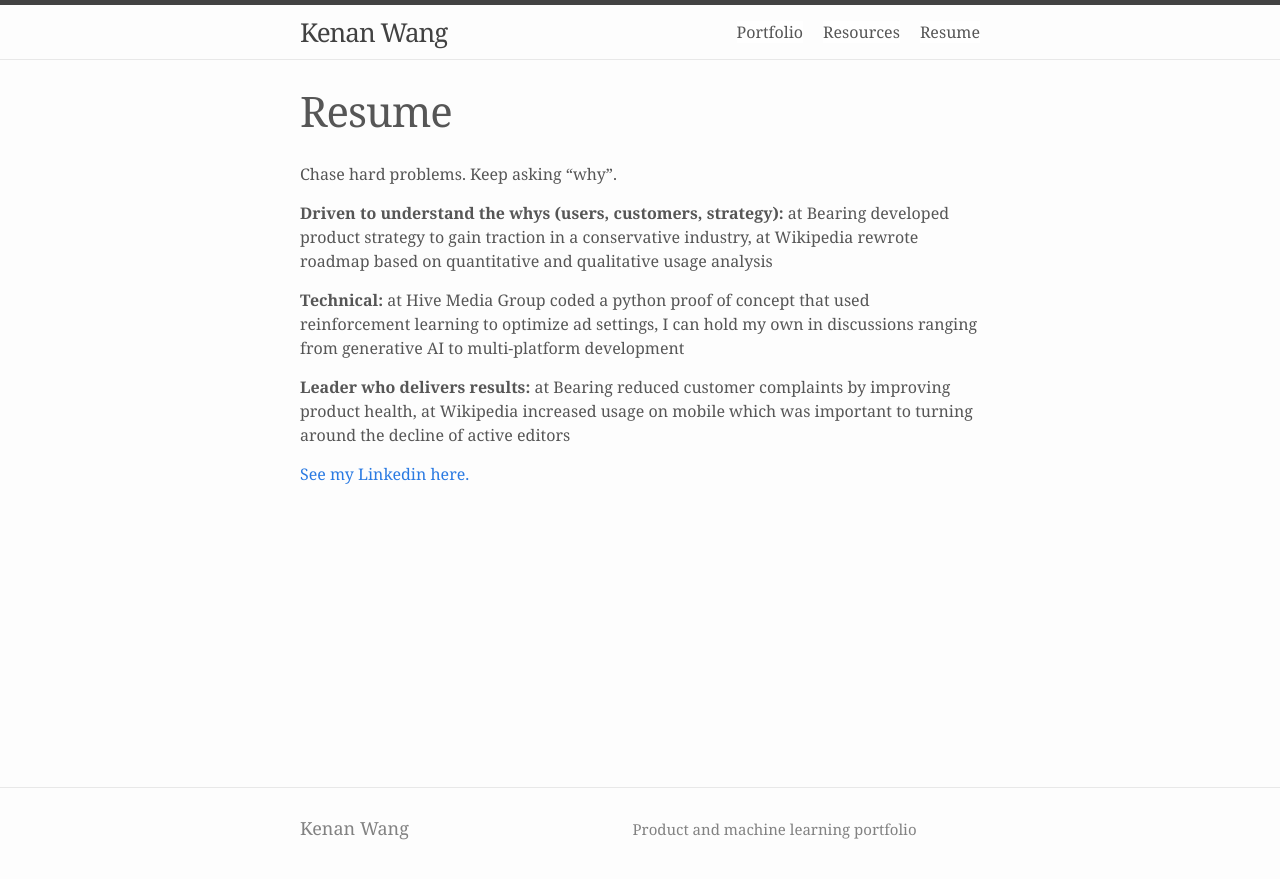
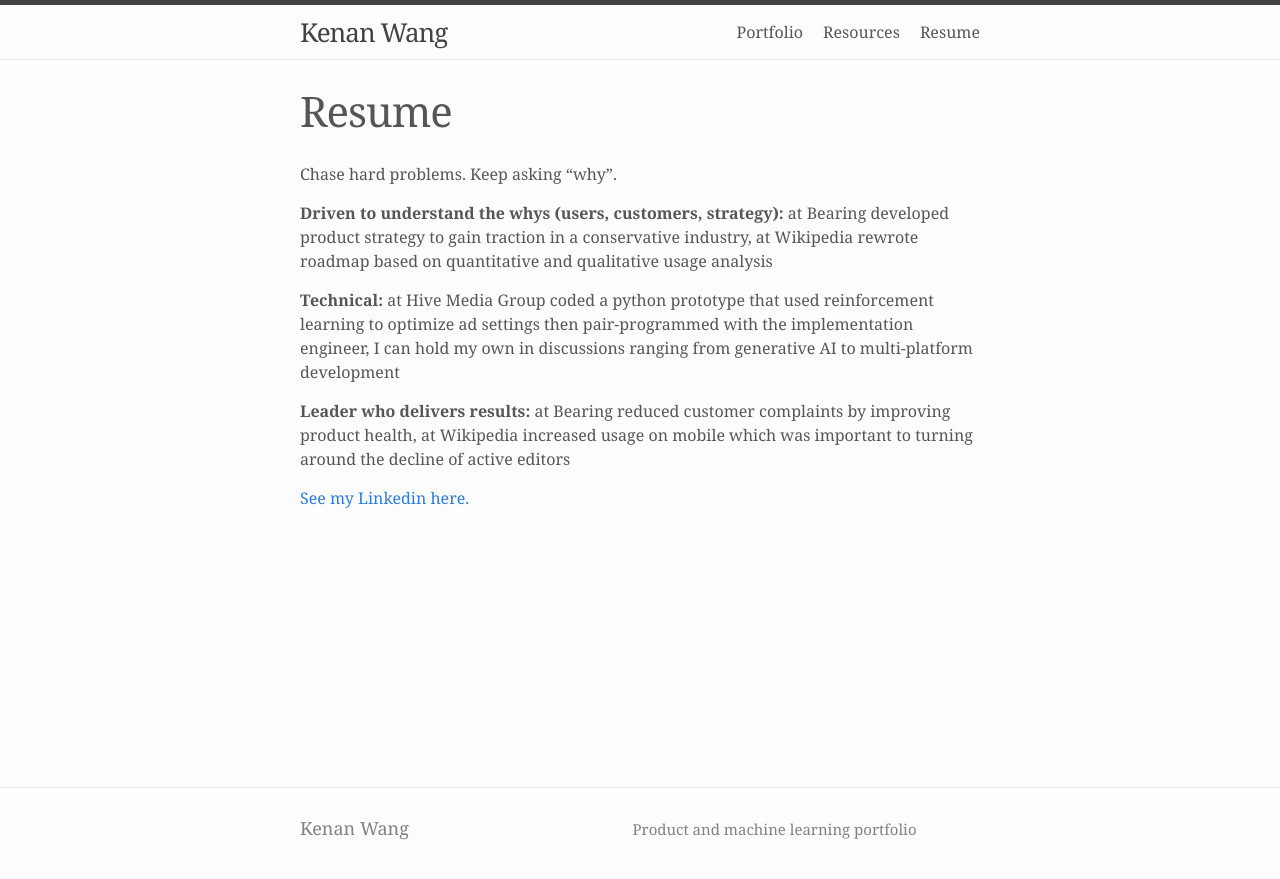
Before and after one commit to kenanwang/username.github.io, a Jekyll site: the page built from resume.md, in a window 1280 px wide. Shown: the top 879 px of the page. Built offline with Jekyll 4.4.1, drawn with Linux system fonts in a browser that asks for light colours; nearby versions of some CDN libraries.

Commit message:
Update resume.md

```diff
--- a/resume.md
+++ b/resume.md
@@ -8,7 +8,7 @@ Chase hard problems. Keep asking "why".
 
 **Driven to understand the whys (users, customers, strategy):** at Bearing developed product strategy to gain traction in a conservative industry, at Wikipedia rewrote roadmap based on quantitative and qualitative usage analysis
 
-**Technical:** at Hive Media Group coded a python proof of concept that used reinforcement learning to optimize ad settings, I can hold my own in discussions ranging from generative AI to multi-platform development
+**Technical:** at Hive Media Group coded a python prototype that used reinforcement learning to optimize ad settings then pair-programmed with the implementation engineer, I can hold my own in discussions ranging from generative AI to multi-platform development
 
 **Leader who delivers results:** at Bearing reduced customer complaints by improving product health, at Wikipedia increased usage on mobile which was important to turning around the decline of active editors
 
```
